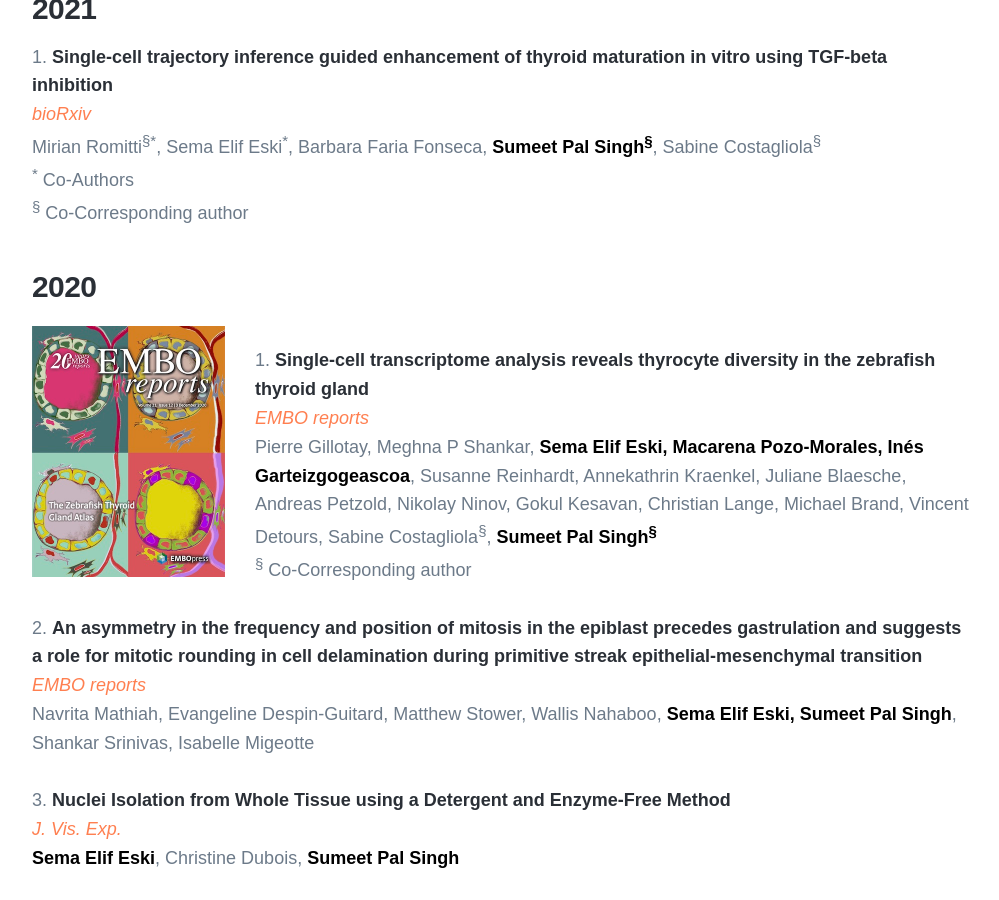
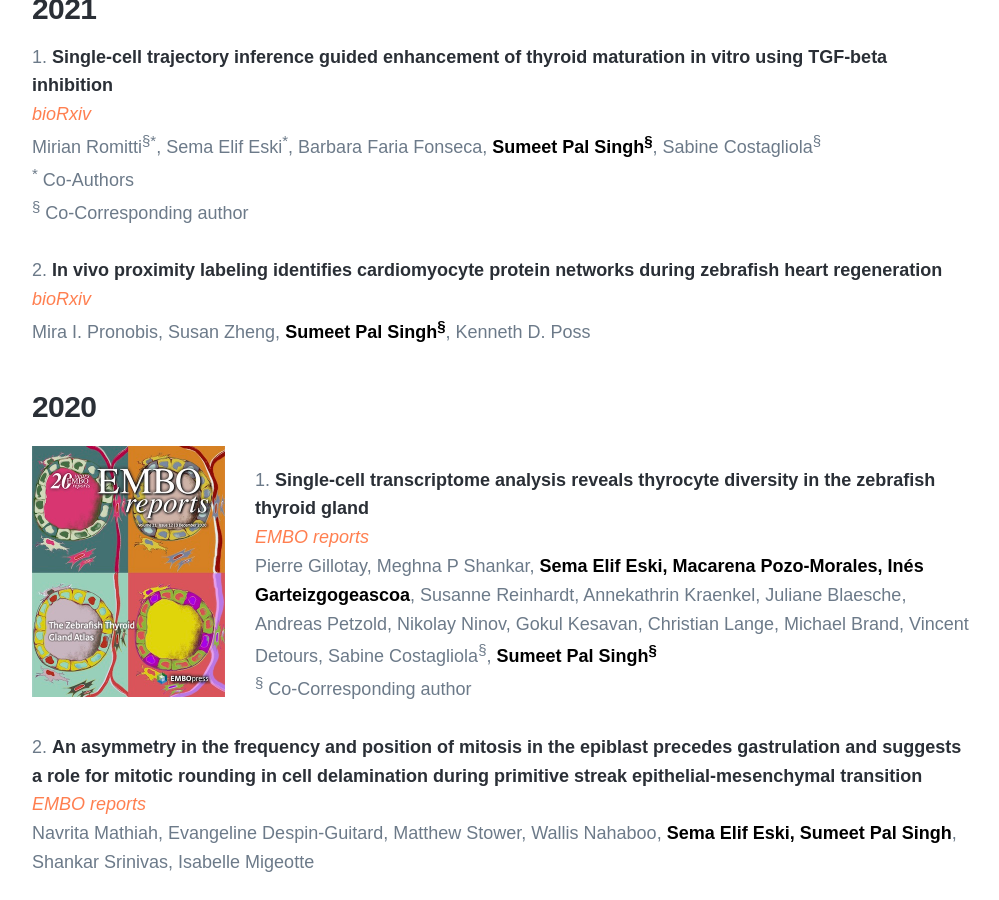
Before and after one commit to sumeetpalsingh/sumeetpalsingh.github.io, a Jekyll site: the page built from _pages/publications.md, in a window 1280 px wide and 900 px high, scrolled down 676 px. Shown: the whole window, without its empty margins (138-1137 px from the left). Built offline with Jekyll 4.4.1, drawn with Linux system fonts in a browser that asks for light colours; nearby versions of some CDN libraries; some web fonts are replaced.

Commit message:
Update publications.md

```diff
--- a/_pages/publications.md
+++ b/_pages/publications.md
@@ -14,6 +14,10 @@ featured_image: /images/demo/publications.jpg
   Mirian Romitti<sup>§</sup><sup>*</sup>, Sema Elif Eski<sup>*</sup>, Barbara Faria Fonseca, <span style="color:black">**Sumeet Pal Singh<sup>§</sup>**</span>, Sabine Costagliola<sup>§</sup>
   <sup>*</sup> Co-Authors
   <sup>§</sup> Co-Corresponding author
+  <br/>
+1. [In vivo proximity labeling identifies cardiomyocyte protein networks during zebrafish heart regeneration](https://doi.org/10.1101/2021.01.19.427246)
+  <span style="color:coral">*bioRxiv*</span>
+  Mira I. Pronobis, Susan Zheng, <span style="color:black">**Sumeet Pal Singh<sup>§</sup>**</span>, Kenneth D. Poss
 
 ### 2020
 <img src="/images/publications/EMBOCover_Small.jpeg" alt="EMBO_Cover" style="float:left;width:193px;height:251px;margin:-20px 30px 0px 0px">
```
